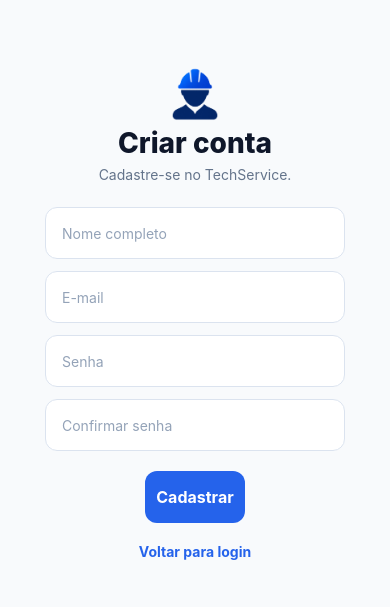
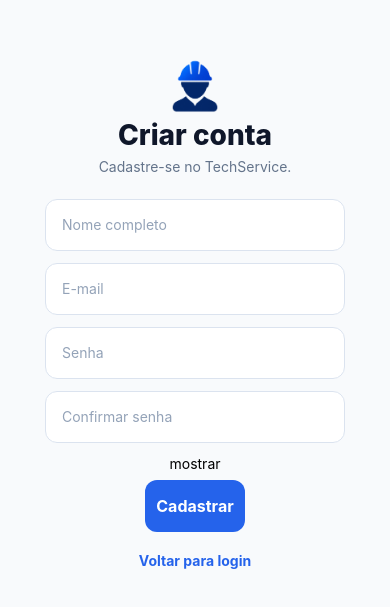
Before and after one commit to LucasMandaro/TechService, a React Native app: screen /Cadastro in a window 390 px wide. Shown: the part 111-718 px from the top of the page. Built offline with nearby package versions, Linux system fonts and the light colour scheme.

Commit message:
feat: função mostar senha

```diff
--- a/components/TelaCadastro.js
+++ b/components/TelaCadastro.js
@@ -8,6 +8,7 @@ export default function TelaCadastro({ navigation }) {
     const [email, setEmail] = useState('');
     const [senha, setSenha] = useState('');
     const [confirmacao, setConfirmacao] = useState('');
+    const [mostrarSenha, setMostrarSenha] = useState(false)
 
     async function cadastrar() {
         if (!nome.trim() || !email.trim() || !senha)
@@ -82,7 +83,7 @@ export default function TelaCadastro({ navigation }) {
                 placeholderTextColor="#94a3b8"
                 value={senha}
                 onChangeText={setSenha}
-                secureTextEntry
+                secureTextEntry={mostrarSenha}
             />
 
             <TextInput
@@ -91,8 +92,12 @@ export default function TelaCadastro({ navigation }) {
                 placeholderTextColor="#94a3b8"
                 value={confirmacao}
                 onChangeText={setConfirmacao}
-                secureTextEntry
+                secureTextEntry={mostrarSenha}
             />
+
+            <TouchableOpacity onPress={() => setMostrarSenha (!mostrarSenha)}>
+                <Text>{mostrarSenha ? "mostrar" : "mostrar"}</Text>
+            </TouchableOpacity>
 
             <TouchableOpacity
                 style={styles.button}
@@ -158,7 +163,8 @@ const styles = StyleSheet.create({
         borderColor: '#dbe3ef',
         borderRadius: 12,
         paddingHorizontal: 16,
-        marginBottom: 12
+        marginBottom: 12,
+        color: '#000'
     },
     button: {
         height: 52,
--- a/components/TelaLogin.js
+++ b/components/TelaLogin.js
@@ -8,6 +8,7 @@ export default function TelaLogin({ navigation, onLogin }) {
     const [usuario, setUsuario] = useState('');
     const [senha, setSenha] = useState('');
     const [ativo, setAtivo] = useState(false);
+    const [mostrarSenha, setMostrarSenha] = useState(false);
 
     async function entrar(useBiometrics = false) {
         if (!usuario.trim() || !senha) {
@@ -114,8 +115,11 @@ export default function TelaLogin({ navigation, onLogin }) {
                 placeholderTextColor="#94a3b8"
                 value={senha}
                 onChangeText={setSenha}
-                secureTextEntry
+                secureTextEntry={mostrarSenha}
             />
+            <TouchableOpacity onPress={() => setMostrarSenha (!mostrarSenha)}>
+                <Text>{mostrarSenha ? "mostrar" : "mostrar"}</Text>
+            </TouchableOpacity>
 
             <TouchableOpacity
                 style={styles.button}
@@ -203,7 +207,8 @@ const styles = StyleSheet.create({
         borderRadius: 12,
         paddingHorizontal: 16,
         marginBottom: 12,
-        fontSize: 16
+        fontSize: 16,
+        color: '#000'
     },
     button: {
         height: 52,
```
